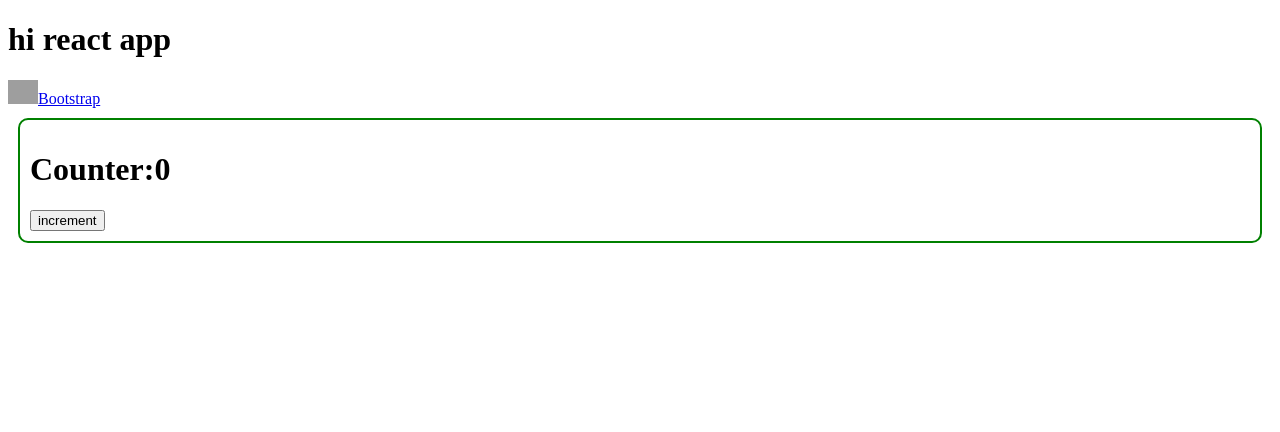
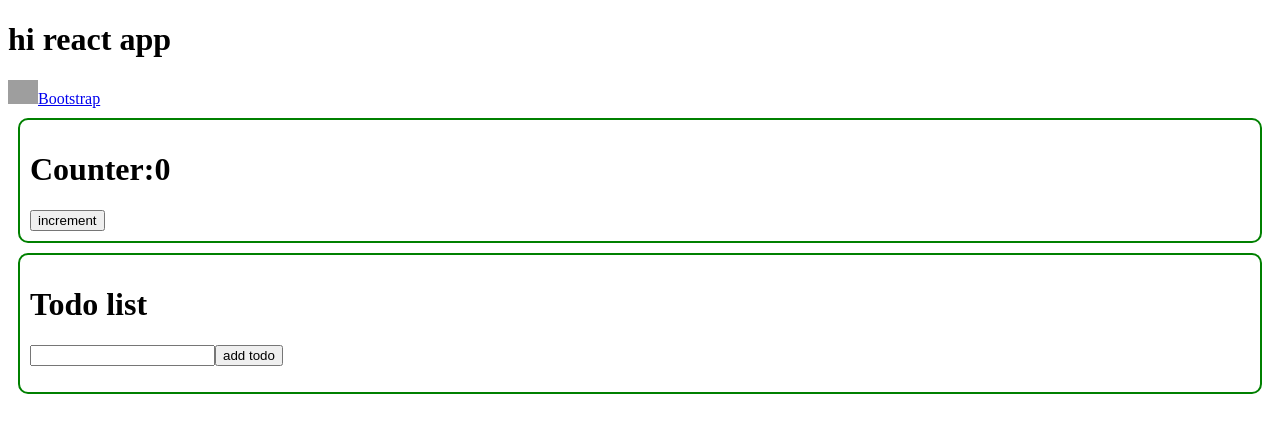
Before and after one commit to vaddesateesh175-ops/React-app, a React (Vite) app: page / in a window 1280 px wide. Shown: the top 432 px of the page. Built offline with nearby package versions, Linux system fonts and the light colour scheme; grey boxes are pictures that could not be loaded.

Commit message:
Todolist

```diff
--- a/src/App.jsx
+++ b/src/App.jsx
@@ -1,11 +1,13 @@
 import Navbar from "./component/Navbar";
 import Counter from "./features/Counter";
+import TodoList from "./features/Todolist";
 
 function App(){
     return(<div>
       <h1>hi react app</h1>
       <Navbar></Navbar>
       <Counter></Counter>
+      <TodoList></TodoList>
     </div>)
 }
 export default App;
--- /dev/null
+++ b/src/features/Todolist.jsx
@@ -0,0 +1,28 @@
+import React from "react";
+
+function TodoList(){
+   const [todos, setTodos] = React.useState([]);
+   const [ntd, setNtd] = React.useState("");
+
+   function addTodo(){
+      setTodos([...todos,ntd])
+   }
+
+    return(
+
+    <div className="mybox">
+        <h1>Todo list</h1>
+        <input type="text" onChange={(ev)=>{setNtd(ev.target.value)}} />
+        <button onClick={()=>{addTodo()}}> add todo</button>
+
+        <ul>
+            {
+                todos.map((todo)=>{
+                    return<li>{todo}</li>
+                })
+            }
+        </ul>
+    </div>)
+}
+
+export default TodoList;
```
